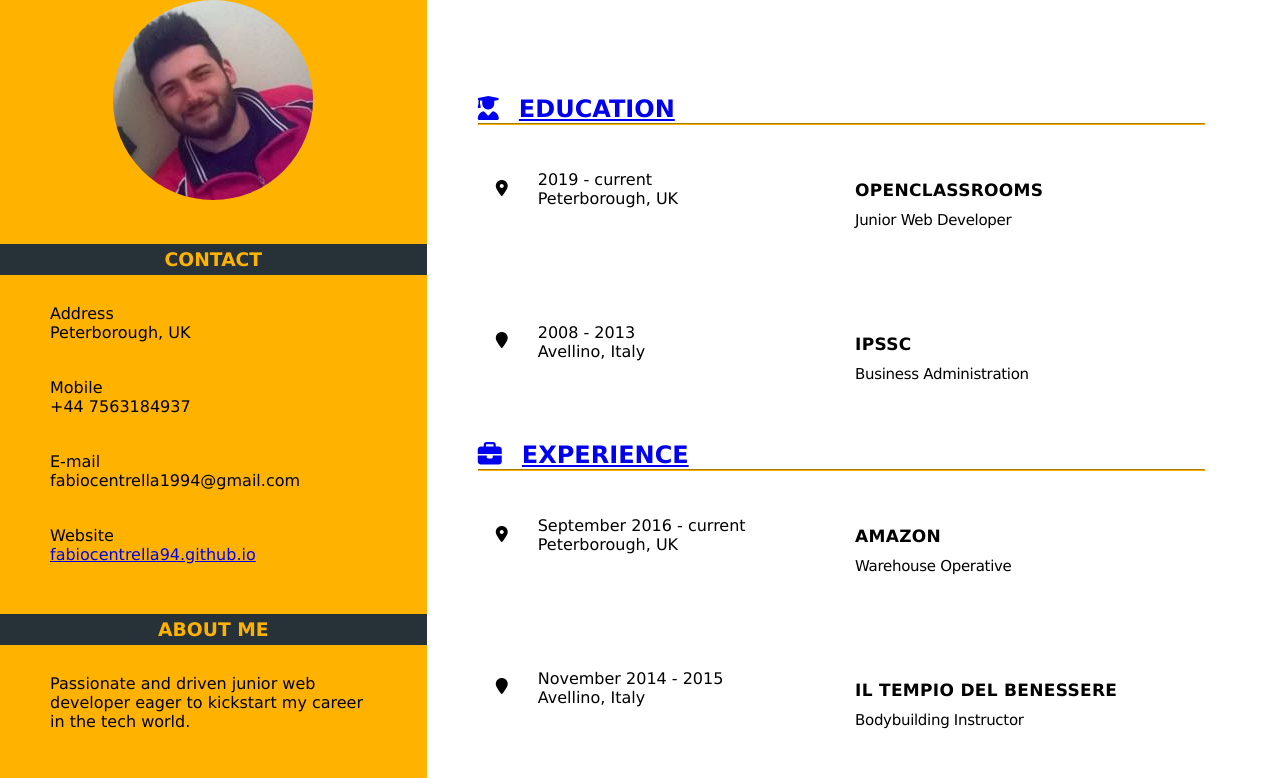
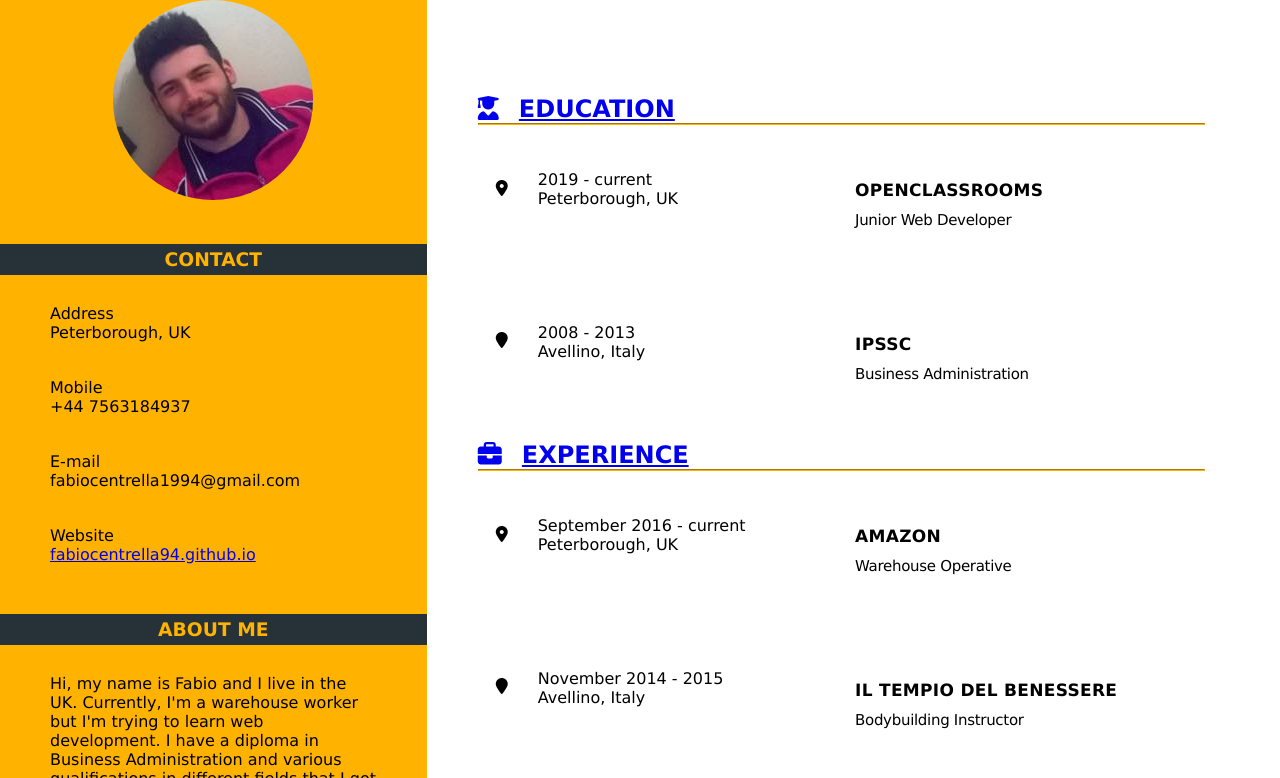
Before and after one commit to FabioCentrella94/project3, a website: page index.html in a window 1280 px wide. Shown: the part 160-938 px from the top of the page. Drawn offline with Linux system fonts and the light colour scheme.

Commit message:
updated about me section

```diff
--- a/index.html
+++ b/index.html
@@ -89,8 +89,11 @@
         </p>
         <h3 class="left-menu__info-heading">ABOUT ME</h3>
         <article class="left-menu__about">
-          Passionate and driven junior web developer eager to kickstart my
-          career in the tech world.
+          Hi, my name is Fabio and I live in the UK. Currently, I'm a warehouse
+          worker but I'm trying to learn web development. I have a diploma in
+          Business Administration and various qualifications in different fields
+          that I got after high school. I like to go to the gym and socialise
+          with friends and family.
         </article>
         <h3 class="left-menu__info-heading">HOBBIES</h3>
         <i
```
